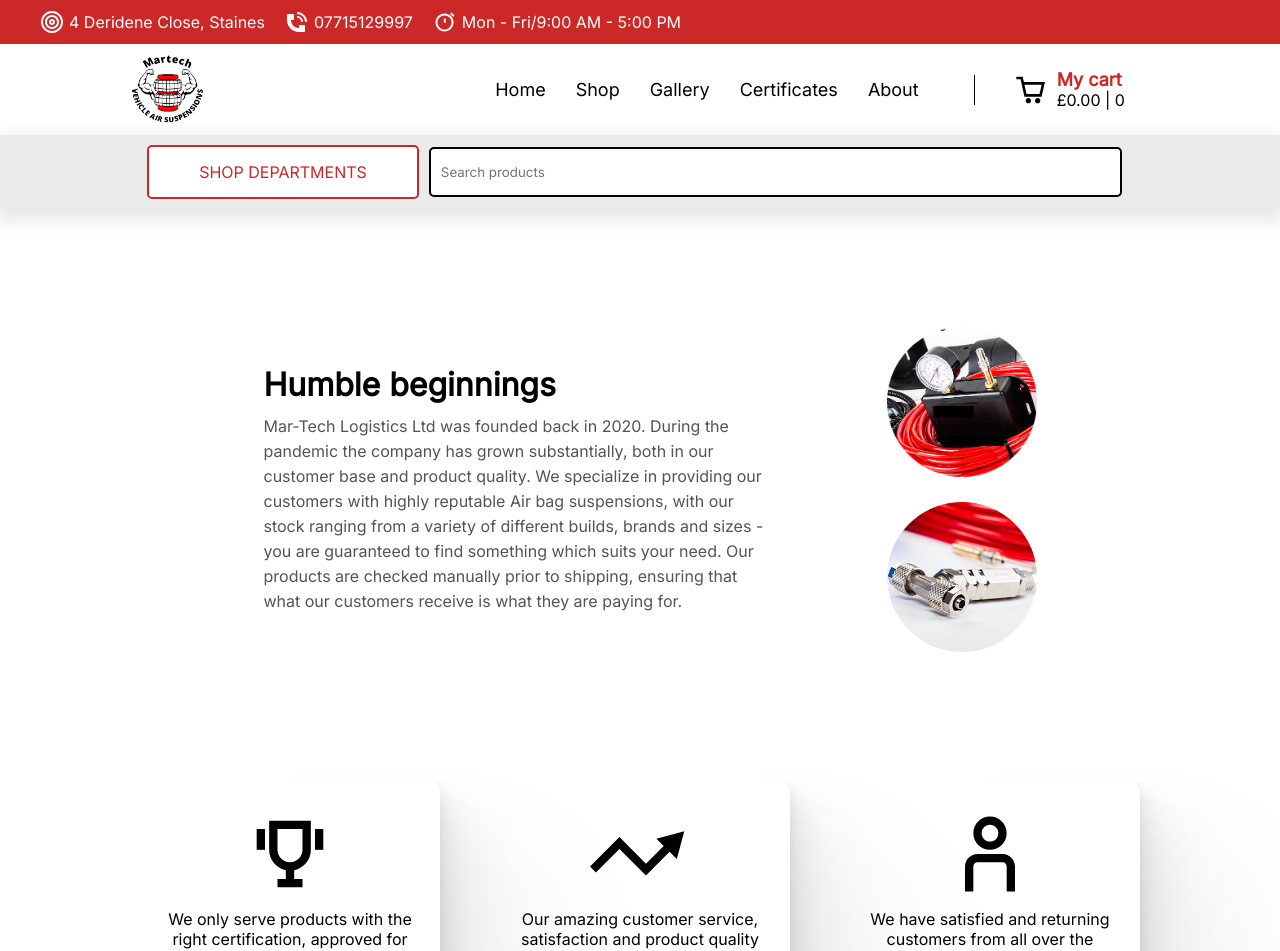
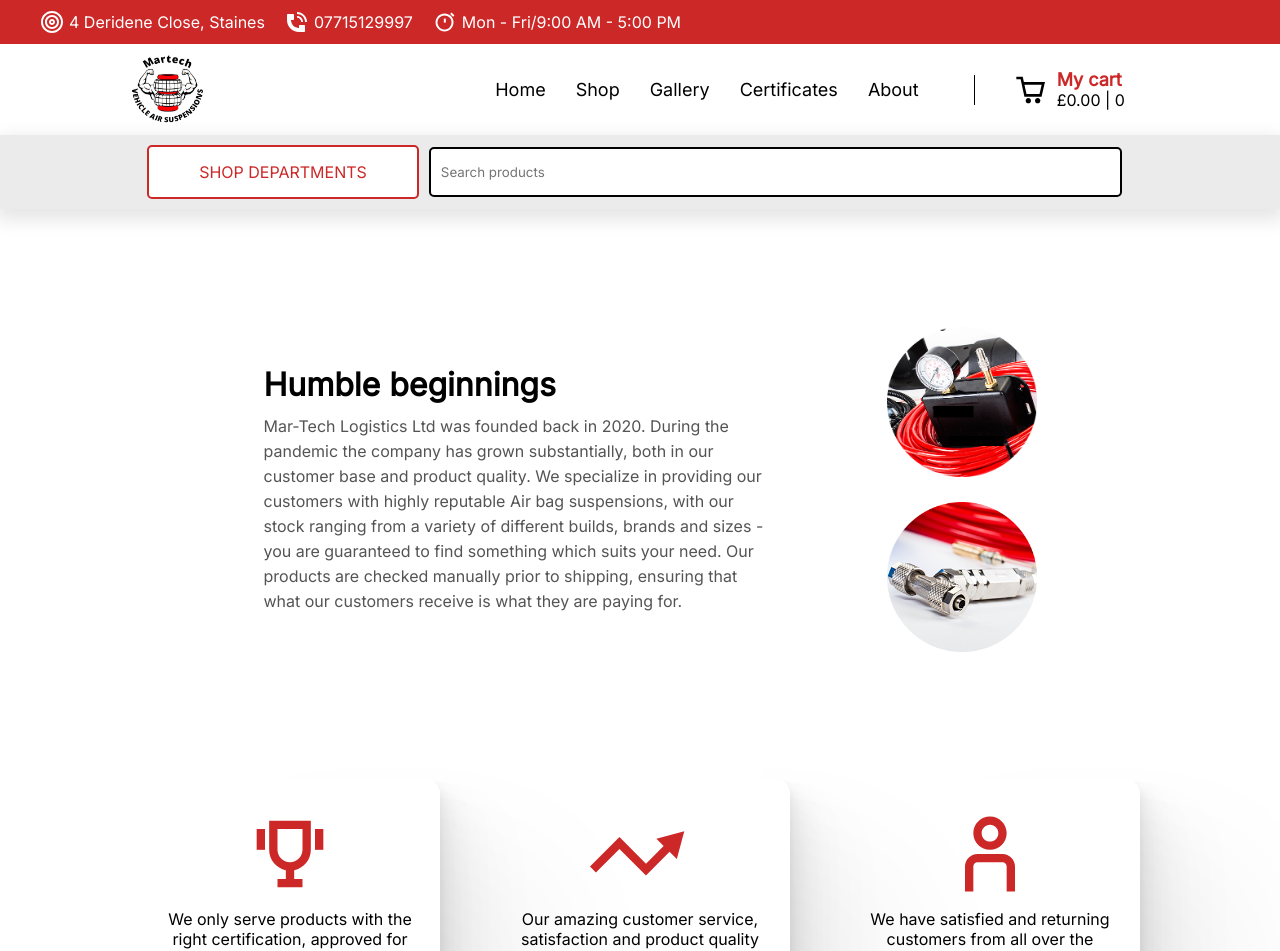
Before and after one commit to JakubBednarz25/martech-new, a Next.js app: page /about in a window 1280 px wide. Shown: the top 951 px of the page. Built offline with nearby package versions, Linux system fonts and the light colour scheme.

Commit message:
changed color of icons in about page

```diff
--- a/styles/About.module.scss
+++ b/styles/About.module.scss
@@ -1,3 +1,5 @@
+@use "../styles/partials/_theme";
+
 .aboutPage {
   display: flex;
   justify-content: flex-start;
@@ -54,6 +56,7 @@
         width: 100px;
         height: 100px;
         margin: 0px 0px 5px 0px;
+        color: theme.$red;
       }
       p {
         text-align: center;
```
